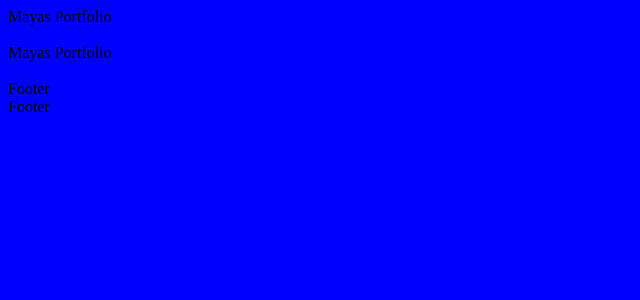
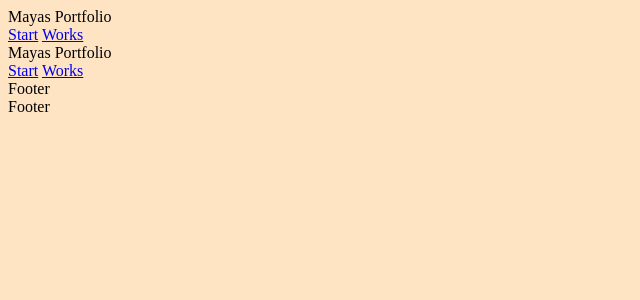
Before and after one commit to maysing/mayaKjellenPortfolio, a Node server app: template views/layouts/main.hbs in a window 1280 px wide. Shown: the top 300 px of the page, without its empty margins (0-640 px from the left). Run offline with Node 20, Linux system fonts and the light colour scheme; the template is opened without the code that fills it, so the values that code supplies are empty; some libraries are stand-ins or nearby versions.

Commit message:
First version of the Works page
With objects in dummy data for now

```diff
--- /dev/null
+++ b/data.js
@@ -0,0 +1,7 @@
+exports.works = [{
+    id: 1,
+    title: "Art",
+}, {
+    id: 2,
+    title: "Photo"
+}]
--- a/main.js
+++ b/main.js
@@ -1,5 +1,6 @@
 const express = require('express')
 const expressHandlebars = require('express-handlebars')
+const data = require('./data.js')
 
 const app = express()
 
@@ -7,13 +8,25 @@
     defaultLayout: 'main.hbs',
 }))
 
+
 app.use(
     express.static('public')
 )
+
 
 app.get('/', function(request, response){
      response.render('start.hbs')
 })
 
+app.get('/works', function(request, response){
+
+    const model = {
+        works: data.works
+    }
+
+    response.render('works.hbs', model)
+
+})
+
 
 app.listen(8080)
--- /dev/null
+++ b/public/layout.css
@@ -0,0 +1,3 @@
+body {
+    background-color: bisque;
+}
--- a/views/layouts/main.hbs
+++ b/views/layouts/main.hbs
@@ -12,6 +12,7 @@
 
 <nav>
     <a href="/">Start</a>
+    <a href="/works">Works</a>
 </nav>
 
 {{{body}}}
--- a/views/layouts/public/layout.css
+++ /dev/null
@@ -1,3 +0,0 @@
-body {
-    background-color:blue;
-}
```
Also changed, not shown: views/works.hbs (added, +15 -0 lines).
